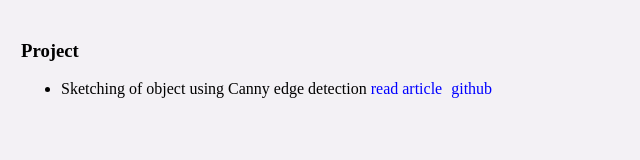
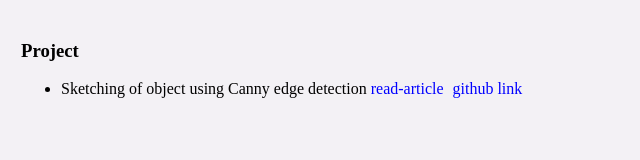
Before and after one commit to hemrajat/portfolio, a plain HTML site: page projects.html in a window 1280 px wide. Shown: the full height of the page, 0-640 px from the left. Drawn offline with Linux system fonts and the light colour scheme.

```diff
--- a/projects.html
+++ b/projects.html
@@ -11,8 +11,8 @@
     <h3>Project</h3>
     <ul>
         <li>Sketching of object using Canny edge detection
-            <a href="https://medium.com/@hemrajatworkmail/canny-edge-detection-in-opencv-f19fc7ff968a">read article</a>
-            <a href="https://github.com/hemrajat/ml/blob/master/sketch.py">github</a>
+            <a href="https://medium.com/@hemrajatworkmail/canny-edge-detection-in-opencv-f19fc7ff968a">read-article</a>
+            <a href="https://github.com/hemrajat/ml/blob/master/sketch.py">github link</a>
         </li>
     </ul>
 </body>
```
